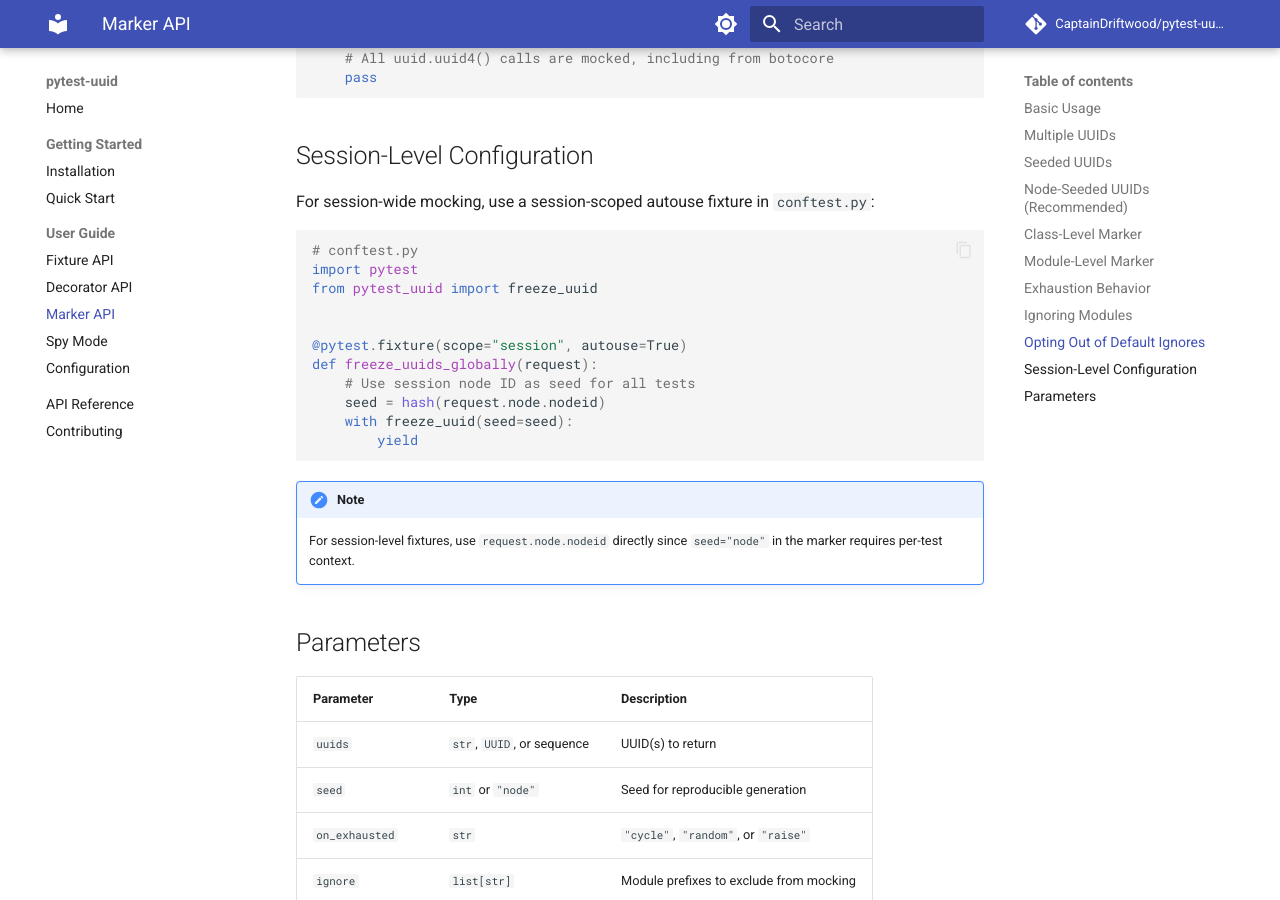
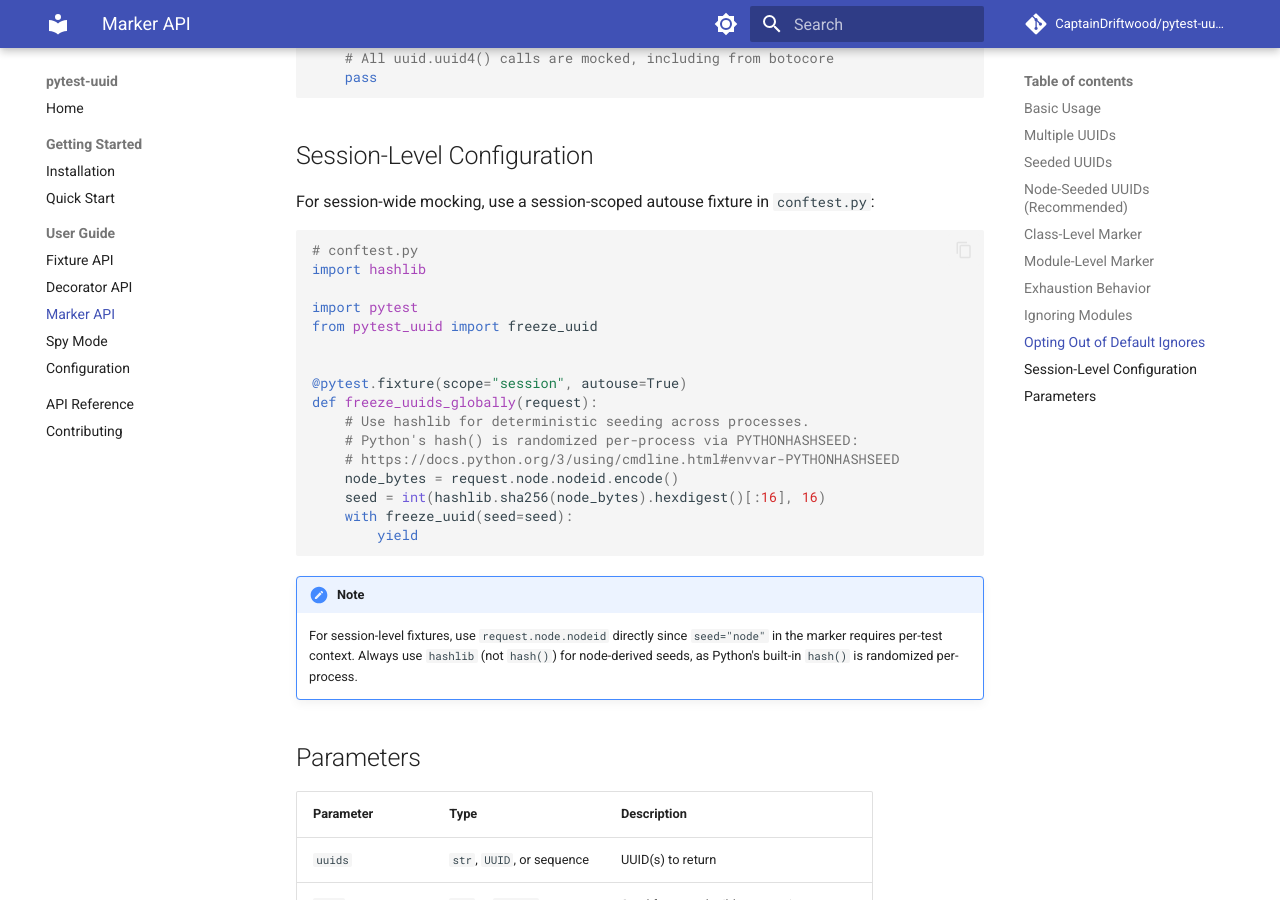
Before and after one commit to CaptainDriftwood/pytest-uuid, an MkDocs documentation site: the page built from docs/guide/marker-api.md, in a window 1280 px wide and 900 px high, scrolled down 2810 px. Built offline with MkDocs 1.6.1 and Material for MkDocs 9.7.7, drawn with Linux system fonts in a browser that asks for light colours; comment, search, counter and statistics services are not loaded.

Commit message:
docs: fix non-deterministic hash() in session-level seeding examples
Replace hash(request.node.nodeid) with hashlib.sha256() in the
session-level node seeding examples in README.md and marker-api.md.

Python's built-in hash() is randomized per-process via PYTHONHASHSEED,
causing different seeds across test runs and pytest-xdist workers.
The plugin's internal seed="node" feature already uses hashlib.md5()
correctly - this fix only affects the documentation examples that
users might copy for manual session-level seeding.

See: https://docs.python.org/3/using/cmdline.html#envvar-PYTHONHASHSEED

````diff
--- a/docs/guide/marker-api.md
+++ b/docs/guide/marker-api.md
@@ -134,20 +134,25 @@ For session-wide mocking, use a session-scoped autouse fixture in `conftest.py`:
 
 ```python
 # conftest.py
+import hashlib
+
 import pytest
 from pytest_uuid import freeze_uuid
 
 
 @pytest.fixture(scope="session", autouse=True)
 def freeze_uuids_globally(request):
-    # Use session node ID as seed for all tests
-    seed = hash(request.node.nodeid)
+    # Use hashlib for deterministic seeding across processes.
+    # Python's hash() is randomized per-process via PYTHONHASHSEED:
+    # https://docs.python.org/3/using/cmdline.html#envvar-PYTHONHASHSEED
+    node_bytes = request.node.nodeid.encode()
+    seed = int(hashlib.sha256(node_bytes).hexdigest()[:16], 16)
     with freeze_uuid(seed=seed):
         yield
 ```
 
 !!! note
-    For session-level fixtures, use `request.node.nodeid` directly since `seed="node"` in the marker requires per-test context.
+    For session-level fixtures, use `request.node.nodeid` directly since `seed="node"` in the marker requires per-test context. Always use `hashlib` (not `hash()`) for node-derived seeds, as Python's built-in `hash()` is randomized per-process.
 
 ## Parameters
 
````
Also changed, not shown: README.md (+8 -3 lines).
